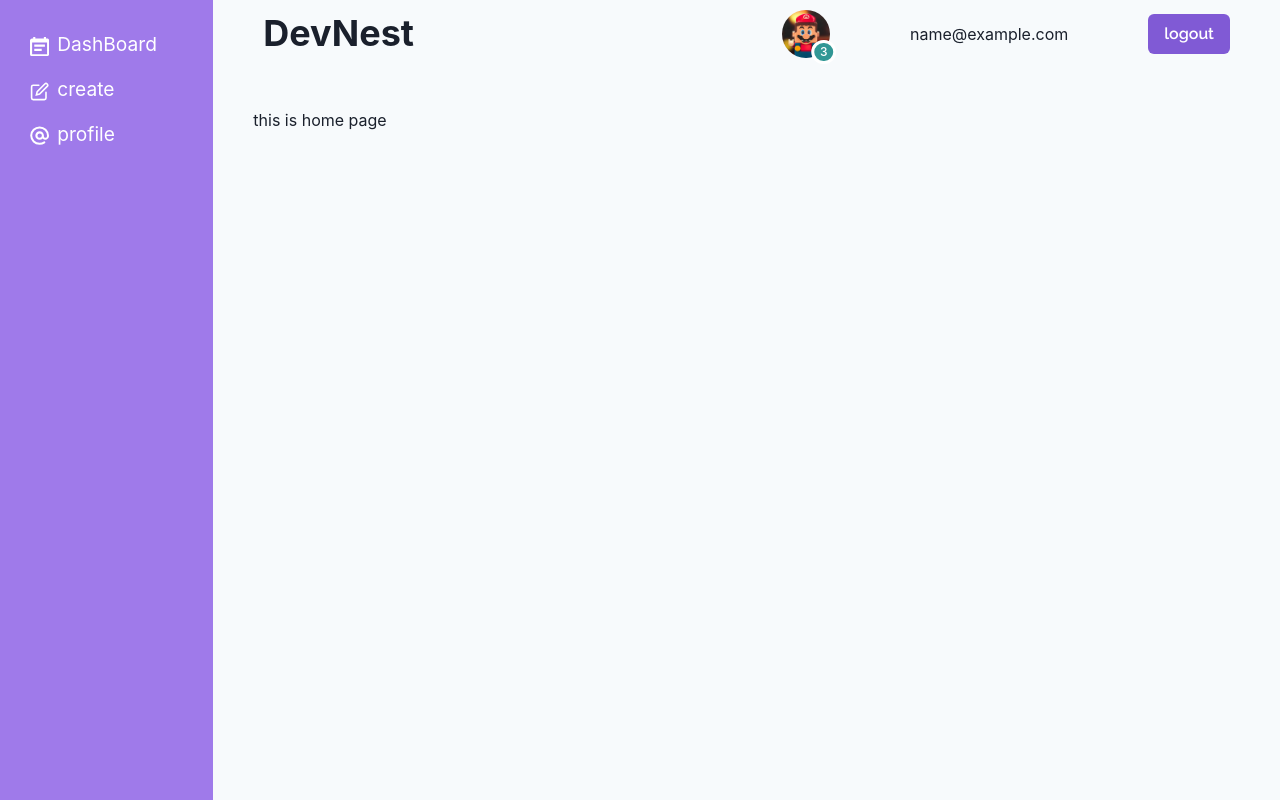
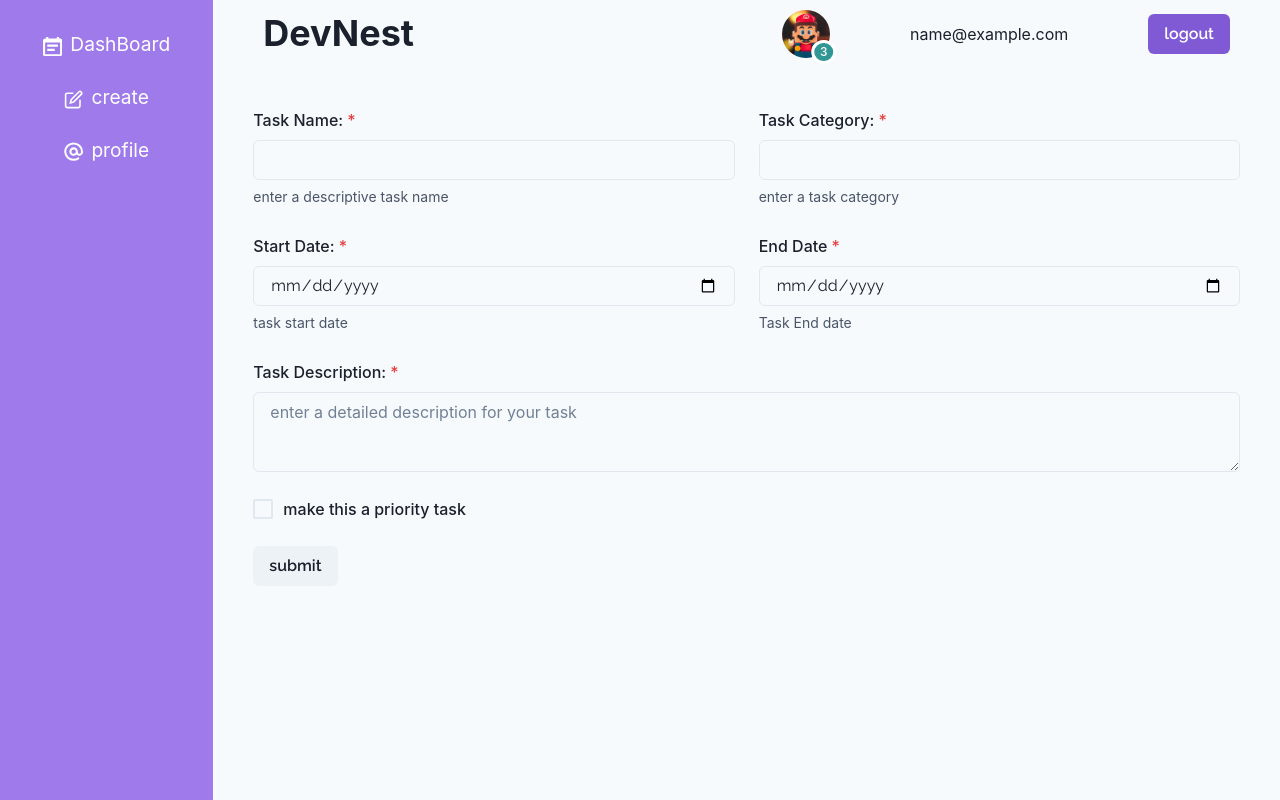
Before and after one commit to euhansarkar/devnest-task-client, a React (Vite) app: page /create in a window 1280 px wide. Before the commit this address led to /. Built offline with nearby package versions, Linux system fonts and the light colour scheme; sample sign-in values are in the browser's storage.

Commit message:
added all things

```diff
--- a/src/Components/Header/Header.jsx
+++ b/src/Components/Header/Header.jsx
@@ -22,7 +22,7 @@ const Header = () => {
 
   const showToast = () => {
     toast({
-      title: `Logged In`,
+      title: `Logged out`,
       description: `Successfully Logged Out`,
       duration: 5000,
       isClosable: true,
--- a/src/Components/SideBar/SideBar.jsx
+++ b/src/Components/SideBar/SideBar.jsx
@@ -3,10 +3,16 @@ import { CalendarIcon, EditIcon, AtSignIcon } from "@chakra-ui/icons";
 import { List, ListItem, ListIcon } from "@chakra-ui/react";
 import { NavLink } from "react-router-dom";
 const SideBar = () => {
-
-
   return (
-    <List color={`white`} fontSize={`1.2em`} spacing={4}>
+    <List
+      color={`white`}
+      display="flex"
+      alignItems="center"
+      justifyContent="center"
+      flexDirection={{ base: "row", lg: "column" }}
+      fontSize={`1.2em`}
+      gap="6"
+    >
       <ListItem>
         <NavLink to={`/`}>
           <ListIcon as={CalendarIcon} color="white" />
@@ -29,5 +35,4 @@ const SideBar = () => {
   );
 };
 
-
 export default SideBar;
--- a/src/Pages/Create/Create.jsx
+++ b/src/Pages/Create/Create.jsx
@@ -1,3 +1,4 @@
+import { CalendarIcon, UnlockIcon } from "@chakra-ui/icons";
 import {
   Box,
   FormControl,
@@ -18,6 +19,7 @@ import axios from "axios";
 import React from "react";
 import { useState } from "react";
 import { Navigate } from "react-router-dom";
+import { useNavigate } from "react-router-dom";
 import { Form } from "react-router-dom";
 import { useUser } from "../../Contexts/AuthProvider/AuthProvider";
 import { addTaskRoute } from "../../Utils/ApiRoutes/APIRoutes";
@@ -25,6 +27,7 @@ import { addTaskRoute } from "../../Utils/ApiRoutes/APIRoutes";
 const Create = () => {
   const toast = useToast();
   const currentUser = useUser();
+  const navigate = useNavigate();
   const [values, setValues] = useState({
     taskname: ``,
     taskcategory: ``,
@@ -33,19 +36,17 @@ const Create = () => {
     endtime: ``,
   });
 
-  // console.log(currentUser?.email)
-
-  // const showToast = () => {
-  //   toast({
-  //     title: `task inserted successfully`,
-  //     description: `Successfully added task`,
-  //     duration: 2000,
-  //     isClosable: true,
-  //     status: `success`,
-  //     position: `top`,
-  //     icon: <UnlockIcon />,
-  //   });
-  // };
+  const showToast = (title, description, status) => {
+   return toast({
+      title,
+      description,
+      duration: 2000,
+      isClosable: true,
+      status,
+      position: `top`,
+      icon: <CalendarIcon />,
+    });
+  };
 
   const handleChange = (event) => {
     setValues({ ...values, [event.target.name]: event.target.value });
@@ -67,16 +68,25 @@ const Create = () => {
       });
       console.log(data);
       if (data.status === false) {
-        toast(`data adding failed`);
+        showToast(
+          `data adding failed`,
+          `your expected data not added to your tasklist`,
+          `error`
+        );
       } else {
-        toast(`data added successfully`);
+        showToast(
+          `data added successfully`,
+          `successfully added a task on your tasklist`,
+          `success`
+        );
+        navigate(`/`);
       }
     }
   };
 
   return (
     <>
-      {!currentUser ? (
+      {!JSON.parse(localStorage.getItem(`devNest-user`)) ? (
         <Navigate to={`/login`} />
       ) : (
         <Form onSubmit={(e) => handleSubmit(e)} method="post" action="/create">
@@ -107,25 +117,25 @@ const Create = () => {
 
             <GridItem>
               <FormControl isRequired mb="5px">
-                <FormLabel>Start Time:</FormLabel>
+                <FormLabel>Start Date:</FormLabel>
                 <Input
                   onChange={(e) => handleChange(e)}
-                  type="text"
+                  type="date"
                   name="starttime"
                 />
-                <FormHelperText>task start time</FormHelperText>
+                <FormHelperText>task start date</FormHelperText>
               </FormControl>
             </GridItem>
 
             <GridItem>
               <FormControl isRequired mb="5px">
-                <FormLabel>End Time</FormLabel>
+                <FormLabel>End Date</FormLabel>
                 <Input
                   onChange={(e) => handleChange(e)}
-                  type="text"
+                  type="date"
                   name="endtime"
                 />
-                <FormHelperText>Task End Time</FormHelperText>
+                <FormHelperText>Task End date</FormHelperText>
               </FormControl>
             </GridItem>
 
--- a/src/Pages/DashBoard/DashBoard.jsx
+++ b/src/Pages/DashBoard/DashBoard.jsx
@@ -1,6 +1,6 @@
 import { useQuery } from "@tanstack/react-query";
 import React from "react";
-import { SimpleGrid, Button, Card } from "@chakra-ui/react";
+import { SimpleGrid, Button, Card, useToast, Heading, Box, Text } from "@chakra-ui/react";
 import { useLoaderData } from "react-router-dom";
 import { useUser } from "../../Contexts/AuthProvider/AuthProvider";
 import { Navigate } from "react-router-dom";
@@ -13,9 +13,12 @@ import {
 import { useState } from "react";
 import { useEffect } from "react";
 import Task from "./Task/Task";
+import { CalendarIcon } from "@chakra-ui/icons";
+import { Link } from "react-router-dom";
 
 const DashBoard = () => {
   const currentUser = useUser();
+  const toast = useToast();
 
   const {
     data: tasks,
@@ -37,17 +40,33 @@ const DashBoard = () => {
     },
   });
 
-
   if (isLoading) {
     return `...........loading`;
   }
 
+  const showToast = (title, description, status) => {
+    return toast({
+      title,
+      description,
+      duration: 2000,
+      isClosable: true,
+      status,
+      position: `top`,
+      icon: <CalendarIcon />,
+    });
+  };
 
   const handleDeleteTask = (task) => {
     const link = `${deleteSelectedTask}/${task?._id}`;
     axios.delete(link).then((res) => {
-      if(res.status){
+      console.log(res);
+      if (res.data.status === true) {
         refetch();
+        showToast(
+          `data deleted successfully`,
+          `successfully deleted a task from your tasklist`,
+          `success`
+        );
       }
     });
   };
@@ -56,7 +75,13 @@ const DashBoard = () => {
     axios
       .patch(`${modifySelectedTask}/${task._id}`, { ...task })
       .then((res) => {
-        if(res.status){
+        console.log(res);
+        if (res.data.status === true) {
+          showToast(
+            `data editing successfully`,
+            `successfully edited a task in your tasklist`,
+            `success`
+          );
           refetch();
         }
       });
@@ -64,19 +89,31 @@ const DashBoard = () => {
 
   return (
     <>
-      {!currentUser ? (
+      {!JSON.parse(localStorage.getItem(`devNest-user`)) ? (
         <Navigate to={`/login`} />
       ) : (
+        <>
+          {tasks?.length > 0 ? (
             <SimpleGrid columns={4} spacing={10} minChildWidth={250}>
               {tasks?.map((task, index) => (
                 <Task
                   task={task}
-              index={index}
+                  key={index}
                   handleDeleteTask={handleDeleteTask}
                   handleEditTask={handleEditTask}
                 />
               ))}
             </SimpleGrid>
+          ) : (
+            <Box display={"flex"} h="80" w="full" alignItems="center" justifyContent="center">
+            <Heading as={`h2`} textAlign="center">
+              {" "}
+              you did't added any task yet.{" "}
+              <Text color="blue.400"><Link to={`/create`}>add a task</Link></Text>
+            </Heading>
+            </Box>
+          )}
+        </>
       )}
     </>
   );
--- a/src/Pages/DashBoard/Task/Task.jsx
+++ b/src/Pages/DashBoard/Task/Task.jsx
@@ -42,13 +42,13 @@ const Task = ({ task, handleDeleteTask, handleEditTask }) => {
     _id: task?._id,
   });
 
+
   const handleChange = (event) => {
     setValues({ ...values, [event.target.name]: event.target.value });
   };
 
   const handleSubmit = (e) => {
     e.preventDefault();
-    // const { taskname, taskcategory, description, starttime, endtime } = values;
     handleEditTask(values);
   };
 
@@ -90,12 +90,14 @@ const Task = ({ task, handleDeleteTask, handleEditTask }) => {
         <ModalOverlay />
         <ModalContent>
           <ModalHeader>
+          <Text>Update Your Task</Text>
             <ModalCloseButton />
           </ModalHeader>
 
           <ModalBody>
             <form id="new-note" onSubmit={handleSubmit}>
-              <FormControl>
+              <FormControl mb={2}>
+               <FormLabel>task title</FormLabel>
                 <Input
                   onChange={(e) => handleChange(e)}
                   type="text"
@@ -104,7 +106,8 @@ const Task = ({ task, handleDeleteTask, handleEditTask }) => {
                 />
               </FormControl>
 
-              <FormControl>
+              <FormControl mb={2}>
+               <FormLabel>task category</FormLabel>
                 <Input
                   onChange={(e) => handleChange(e)}
                   type="text"
@@ -113,7 +116,8 @@ const Task = ({ task, handleDeleteTask, handleEditTask }) => {
                 />
               </FormControl>
 
-              <FormControl>
+              <FormControl mb={2}>
+               <FormLabel>task description</FormLabel>
                 <Input
                   onChange={(e) => handleChange(e)}
                   type="text"
@@ -122,19 +126,21 @@ const Task = ({ task, handleDeleteTask, handleEditTask }) => {
                 />
               </FormControl>
 
-              <FormControl>
+              <FormControl mb={2}>
+               <FormLabel>task start date</FormLabel>
                 <Input
                   onChange={(e) => handleChange(e)}
-                  type="text"
+                  type="date"
                   name="starttime"
                   defaultValue={task.starttime}
                 />
               </FormControl>
 
-              <FormControl>
+              <FormControl mb={2}>
+               <FormLabel>task end date</FormLabel>
                 <Input
                   onChange={(e) => handleChange(e)}
-                  type="text"
+                  type="date"
                   name="endtime"
                   defaultValue={task.endtime}
                 />
@@ -143,7 +149,7 @@ const Task = ({ task, handleDeleteTask, handleEditTask }) => {
           </ModalBody>
 
           <ModalFooter>
-            <Button type="submit" form="new-note" onClose={onClose}>
+            <Button type="submit" onClick={onClose} form="new-note">
               Submit
             </Button>
           </ModalFooter>
--- a/src/Pages/LogIn/LogIn.jsx
+++ b/src/Pages/LogIn/LogIn.jsx
@@ -21,17 +21,12 @@ import { Link } from "react-router-dom";
 import { loginRoute } from "../../Utils/ApiRoutes/APIRoutes";
 
 function LogIn() {
+  const toast = useToast();
   const navigate = useNavigate();
   const [values, setValues] = useState({
     username: ``,
     password: ``,
   });
-
-  useEffect(() => {
-    if (localStorage.getItem(`devNest-user`)) {
-      navigate(`/`);
-    }
-  }, [navigate]);
 
   const showToast = () => {
     toast({
@@ -87,7 +82,7 @@ function LogIn() {
     <Container>
       <Box p={6} maxWidth="sm" mx="auto" bg={`gray.300`} borderRadius="2xl">
         <Box textAlign="center">
-          <Heading>Create an account</Heading>
+          <Heading>Login</Heading>
         </Box>
         <form onSubmit={(e) => handleSubmit(e)}>
           <Stack spacing={4} mt={8}>
@@ -112,10 +107,10 @@ function LogIn() {
             </FormControl>
 
             <Button type="submit" colorScheme="blue" mt={8}>
-              Sign up
+              login
             </Button>
             <Text mt={4}>
-              already have an account? please <Link to={`/login`}>Login</Link>
+              new to this site? <Link to={`/register`}>Register</Link>
             </Text>
           </Stack>
         </form>
--- a/src/Pages/Profile/Profile.jsx
+++ b/src/Pages/Profile/Profile.jsx
@@ -26,7 +26,7 @@ const Profile = () => {
 
   return (
     <>
-      {!currentUser ? (
+      {!JSON.parse(localStorage.getItem(`devNest-user`)) ? (
         <Navigate to={`/login`} />
       ) : (
         <Tabs>
--- a/src/Routes/Routes/Routes.jsx
+++ b/src/Routes/Routes/Routes.jsx
@@ -15,12 +15,7 @@ export const router = createBrowserRouter([
     children: [
       {
         path: `/`,
-        element: <Home />,
-      },
-      {
-        path: `/dashboard`,
-        element: <DashBoard />,
-        loader: async () => fetch(`db.json`),
+        element: <DashBoard/>,
       },
       {
         path: `/profile`,
--- a/src/Utils/ApiRoutes/APIRoutes.js
+++ b/src/Utils/ApiRoutes/APIRoutes.js
@@ -1,4 +1,4 @@
-const host = `http://localhost:5000/`;
+const host = `https://devnest-server.vercel.app/`;
 export const registerRoute = `${host}api/auth/register`;
 export const loginRoute = `${host}api/auth/login`;
 export const setAvatarRoute = `${host}api/auth/setAvatar`;
```
Lines whose indentation alone changed are shown as unchanged.
